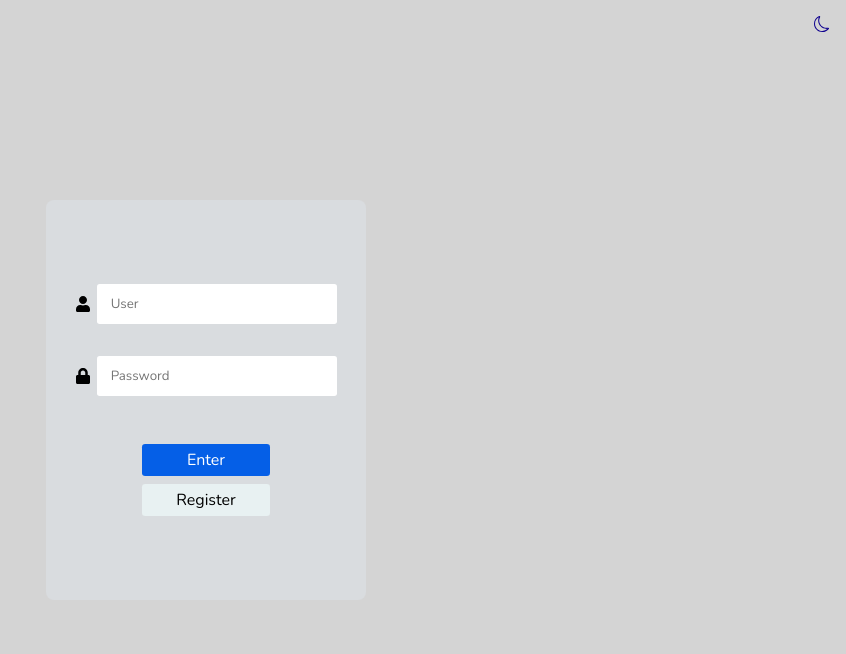
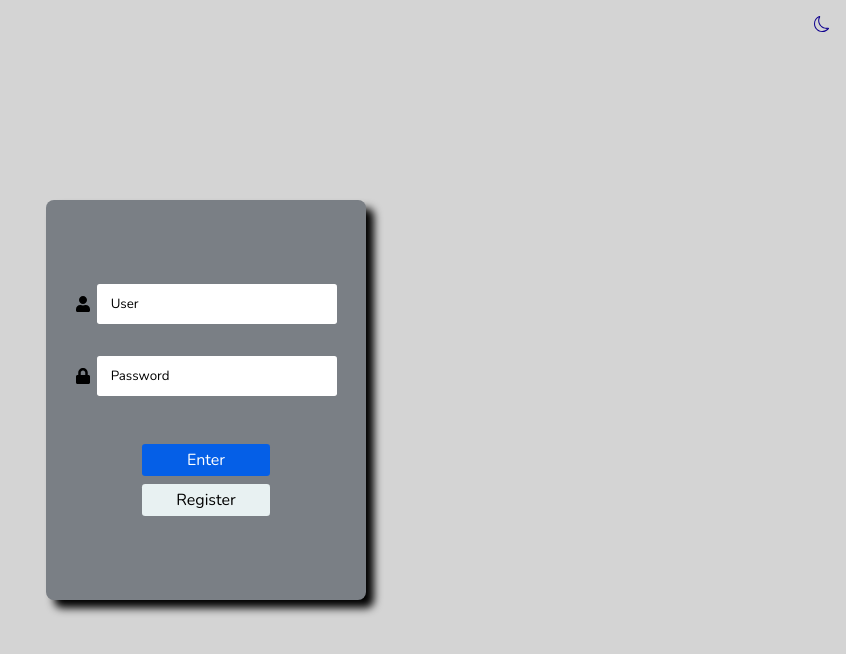
Before and after one commit to fabioVitorTavares/Takss, a React (Vite) app in the folder Tasks/: page /login in a window 1280 px wide. Shown: the top 654 px of the page, without its empty margins (434-1280 px from the left). Built offline with nearby package versions, Linux system fonts and the light colour scheme.

Commit message:
commit 210120231739

```diff
--- a/Tasks/src/Components/Login/index.tsx
+++ b/Tasks/src/Components/Login/index.tsx
@@ -30,7 +30,7 @@ export function Login() {
     <div
       onKeyDown={keyEnter}
       className='login'
-
+      style={{boxShadow: `0.5em 0.5em 0.5em var(${theme.color})`}}
     >
       <div className='inputsLogin'>
         <div className='divInput'>
--- a/Tasks/src/Components/Login/style.css
+++ b/Tasks/src/Components/Login/style.css
@@ -15,9 +15,10 @@
   flex-direction: column;
   align-items: center;
   justify-content: center;
-  background-color: var(--c2);
+  background-color: var(--c4);
   gap: 3em;
-  transition: background-color 1s ease;
+  transition: all 1s ease;
+
 }
 
 .input {
@@ -28,6 +29,10 @@
   border-radius: 0.2em;
   outline: none;
   border: none;
+}
+
+.input::placeholder {
+  color: #000;
 }
 
 .divInput {
--- a/Tasks/src/Components/Register/index.tsx
+++ b/Tasks/src/Components/Register/index.tsx
@@ -71,7 +71,7 @@ export function Register() {
   const register = (
     <div
       className='register'
-
+      style={{boxShadow: `0.5em 0.5em 0.5em var(${theme.color})`}}
       >
       {inputCompleteName}
       {inputEmail}
--- a/Tasks/src/Components/Register/style.css
+++ b/Tasks/src/Components/Register/style.css
@@ -5,9 +5,9 @@
   flex-direction: column;
   align-items: center;
   justify-content: space-around;
-  background-color: var(--c2);
+  background-color: var(--c4);
   border-radius: 0.5em;
-  transition: background-color 1s ease;
+  transition: all 1s ease;
 }
 
 .inputRegister {
@@ -17,6 +17,10 @@
   height: 3em;
   padding-left: 1em;
   border-radius: 0.2em;
+}
+
+.inputRegister::placeholder {
+  color: #000;
 }
 
 .btnsRegister {
```
